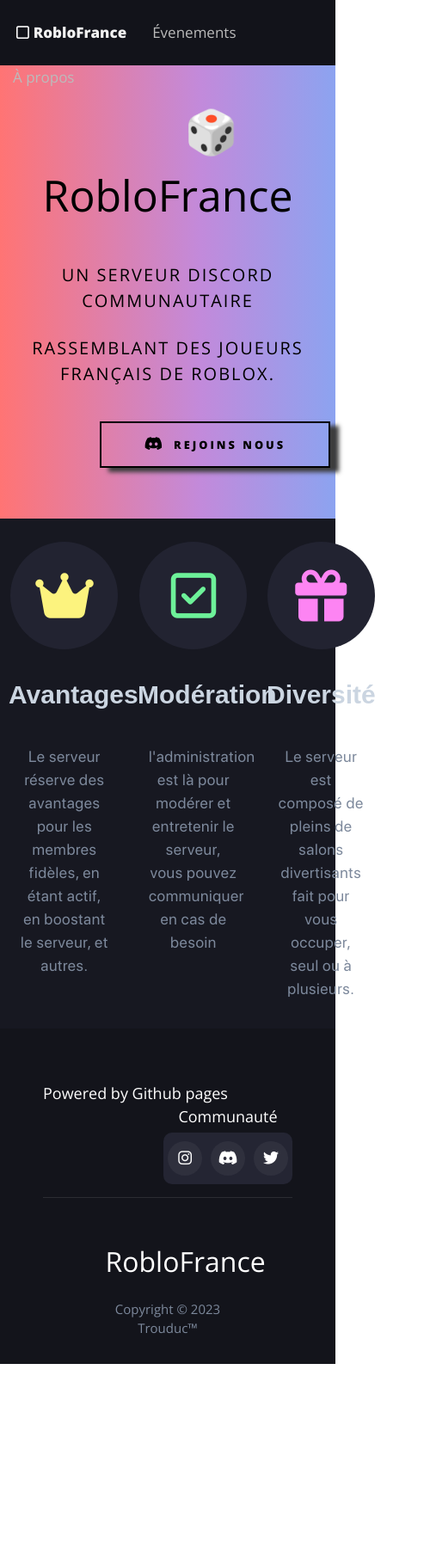
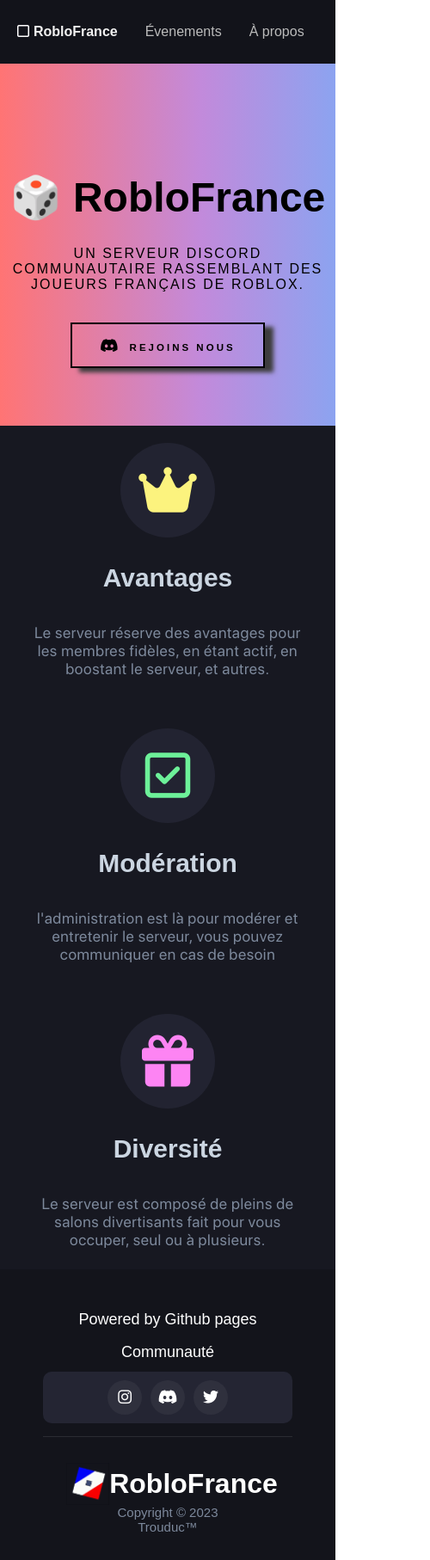
Before and after one commit to philvl1/philvl1.github.io, a plain HTML site: page index.html in a window 390 px wide. Shown: the whole page at 86% size, 500 px wide, since content can reach past the window. Before the commit the page ends 1586 px from the top, so only its background shows below. Drawn offline with nearby package versions, Linux system fonts and the light colour scheme.

Commit message:
portable update
qsdf

```diff
--- a/index.html
+++ b/index.html
@@ -23,8 +23,10 @@
     </div>
     <div class="main-container">
       <h1>🎲 RobloFrance</h1>
-      <p class="bottomtitle">Un serveur discord communautaire</p>
-      <p class="bottomtitleone">rassemblant des joueurs français de roblox.</p>
+      <p class="bottomtitle">
+        Un serveur discord communautaire
+        rassemblant des joueurs français de roblox.
+      </p>
       <section class="container">
         <button
           data-hover="Merci!"
@@ -83,7 +85,10 @@
       </div>
       <hr />
       <div class="bottom-section">
-        <h1>RobloFrance</h1>
+        <div class="footer-title-container">
+          <img src="assets/RF.png" alt="rf-logo" class="rf-logo" />
+          <h1>RobloFrance</h1>
+        </div>
         <h3>Copyright © 2023 Trouduc™</h3>
       </div>
     </footer>
--- a/style.css
+++ b/style.css
@@ -9,7 +9,7 @@
   font-family: sans-serif;
   transition: all 0.2s;
   /* box-sizing: border-box; */
-  font: 300 1em/1.5 "Open Sans", "Helvetica Neue", Arial, sans-serif;
+  font: "Open Sans", "Helvetica Neue", Arial, sans-serif;
   border: none;
   color: #fff;
 }
@@ -29,17 +29,20 @@
   float: left;
   color: #bbbbbb;
   text-align: center;
-  padding: 13px 15px;
   text-decoration: none;
-  font-size: 17px;
+  /* font-size: 17px; */
+  /* padding: 13px 15px; */
   border-radius: 10px;
   transition: all 0.2s;
-  margin: 0px;
+  font-size: 1rem;
+  padding: 1em;
 }
 
 .topnav a:hover {
   background-color: #292929;
-  padding: 13px 20px;
+  font-size: 1rem;
+  padding-left: 1.3em;
+  padding-right: 1.3em;
 }
 
 .topnav a.active {
@@ -65,8 +68,9 @@
 }
 
 .main-container h1 {
-  font-size: 50px;
-  padding: 10% 0 0 0;
+  /* border: solid 3px yellow; */
+  padding: 8rem 0 0 0;
+  font-size: 3em;
   margin-bottom: 0px;
   text-align: center;
   color: #000;
@@ -74,28 +78,19 @@
 
 .bottomtitle {
   text-align: center;
-  font-size: 20px;
+  font-size: 1em;
   color: #000;
-}
-
-.bottomtitleone {
-  text-align: center;
-  font-size: 20px;
-  margin-top: -35px;
-  padding-bottom: 20px;
-  color: #000;
+  padding: 0 1%;
+  padding-top: 3%;
 }
 
 section.container {
-  min-width: 500px;
-  margin: 3% auto;
+  margin: 5% auto;
   text-align: center;
   padding-bottom: 12%;
+  padding-top: 4%;
 }
-h1 {
-  font-size: 2em;
-  padding: 20px 0;
-}
+
 p {
   font-size: 0.75em;
   text-transform: uppercase;
@@ -103,18 +98,20 @@
   padding: 20px 0;
 }
 
-.btn:hover {
-  cursor: pointer;
-}
 .btn {
   background: transparent;
   outline: none;
   position: relative;
   border: 2px solid #000000;
   color: #000;
-  padding: 15px 50px;
+  padding: 1rem 2rem;
+  font-size: 0.9em;
   overflow: hidden;
   box-shadow: 10px 5px 5px rgb(61, 61, 61);
+}
+
+.btn:hover {
+  cursor: pointer;
 }
 
 /*button:before (attr data-hover)*/
@@ -131,7 +128,6 @@
   text-transform: uppercase;
   letter-spacing: 3px;
   font-weight: 800;
-  font-size: 0.8em;
   opacity: 0;
   transform: translate(-100%, 0);
   transition: all 0.3s ease-in-out;
@@ -167,7 +163,7 @@
 .avantage,
 .moderation,
 .diversite {
-  padding: 7% 10px 7% 10px;
+  padding: 7% 2% 7% 1%;
   width: 33.33%;
   text-align: center;
 }
@@ -175,8 +171,8 @@
 .crown-box,
 .verif-box,
 .party-box {
-  width: 125px;
-  height: 125px;
+  width: 110px;
+  height: 110px;
   border-radius: 50%;
   background-color: #222331;
   display: flex;
@@ -224,11 +220,63 @@
   color: #7d899c;
 }
 
+@media (max-width: 640px) {
+  .module-container-list {
+    margin-top: 0px;
+    background-color: #171821;
+    display: block;
+    margin-bottom: -15px;
+    width: 100%;
+  }
+
+  .avantage,
+  .moderation,
+  .diversite {
+    padding: 5% 0;
+    width: 100%;
+    text-align: center;
+  }
+
+  .left-section {
+    float: center;
+    width: 100%;
+  }
+
+  .right-section {
+    width: 100%;
+  }
+
+  .left-section h2 {
+    font-weight: 500;
+    font-size: 18px;
+    text-align: center;
+    margin: 6% !important;
+  }
+
+  .right-section h2 {
+    font-weight: 500;
+    font-size: 18px;
+    text-align: center;
+  }
+  .social-icons {
+    background-color: #242533;
+    border-radius: 10px;
+    margin-top: 4% !important;
+  }
+
+  .social-icons a {
+    background-color: rgba(255, 255, 255, 0.05);
+    border-radius: 50%;
+    width: 40px;
+    height: 40px;
+    text-decoration: none;
+  }
+}
 
 footer {
   background-color: #13141b;
   color: white;
-  font-family: 'SF Pro', sans-serif;
+  font-family: "SF Pro", sans-serif;
   font-weight: 800;
   font-size: 17px;
   padding: 30px 50px;
@@ -292,13 +340,6 @@
   min-width: 70%;
 }
 
-.bottom-section h1 {
-  font-size: 32px;
-  margin: auto;
-  text-align: center;
-  width: 50%;
-}
-
 .bottom-section h3 {
   font-size: 15px;
   font-weight: 300;
@@ -307,3 +348,23 @@
   margin: auto;
   width: 50%;
 }
+
+.footer-title-container {
+  margin-right: auto;
+  margin-left: auto;
+  width: 300px;
+  display: flex;
+}
+
+.rf-logo {
+  max-width: 50px;
+  max-height: 50px;
+  margin: auto;
+  margin-right: 0;
+}
+
+.bottom-section h1 {
+  font-size: 32px;
+  margin: auto;
+  margin-left: 0;
+}
```
